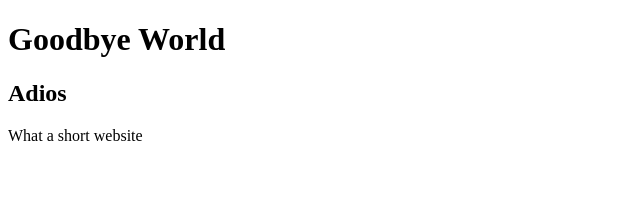
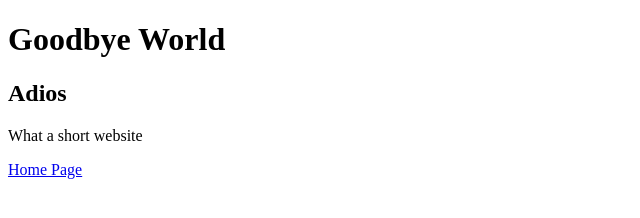
Before and after one commit to CorinnaFehst/Corinna-simple-website-6, a plain HTML site: page goodbye.html in a window 1280 px wide. Shown: the whole page, without its empty margins (0-640 px from the left). Drawn offline with Linux system fonts and the light colour scheme.

Commit message:
update goodbye.html

```diff
--- a/goodbye.html
+++ b/goodbye.html
@@ -6,6 +6,6 @@
 <h2>Adios</h2>
 
 <p> What a short website </p>
-
+<a href="index.html" > Home Page <a>
 </body>
 </html>
```
